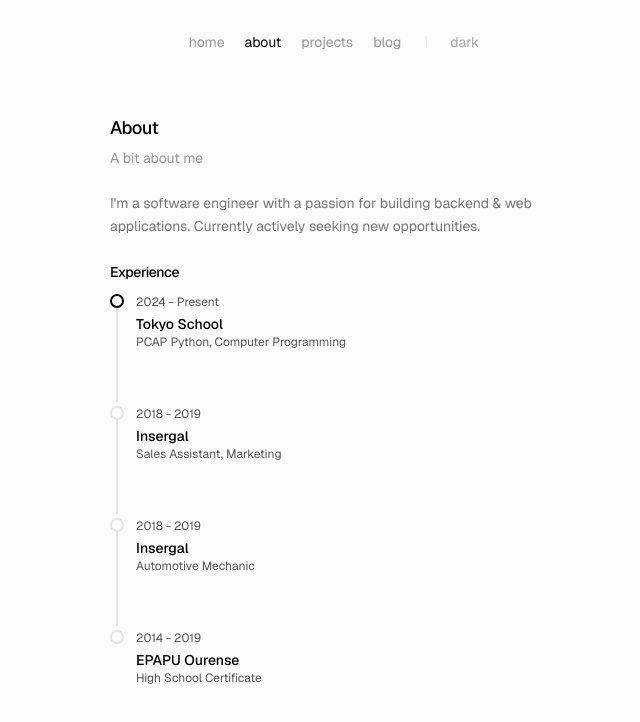
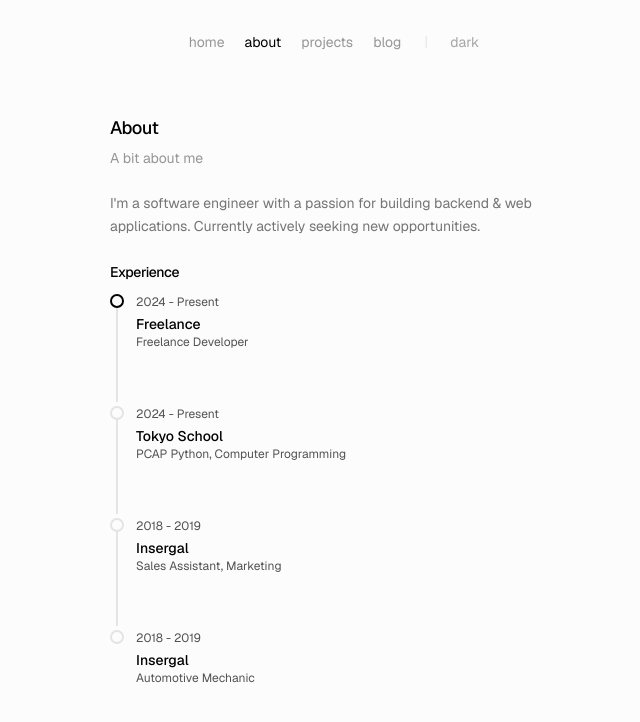
Before and after one commit to kWAYTV/portfolio, a Next.js app: page /about in a window 1280 px wide. Shown: the top 722 px of the page, without its empty margins (306-946 px from the left). Built offline with nearby package versions, Linux system fonts and the light colour scheme.

Commit message:
feat: Add new freelancing experience to About page and remove outdated entry
- Introduced a new freelancing role for the period 2024 - Present in the experience section of the About page.
- Removed the outdated high school certificate entry to streamline the experience list.

```diff
--- a/src/app/(pages)/about/page.tsx
+++ b/src/app/(pages)/about/page.tsx
@@ -15,6 +15,12 @@ import {
 
 const experience = [
   {
+    id: "freelancing-1",
+    period: "2024 - Present",
+    role: "Freelance Developer",
+    company: "Freelance",
+  },
+  {
     id: "tokyo-school",
     period: "2024 - Present",
     role: "PCAP Python, Computer Programming",
@@ -31,12 +37,6 @@ const experience = [
     period: "2018 - 2019",
     role: "Automotive Mechanic",
     company: "Insergal",
-  },
-  {
-    id: "epapu",
-    period: "2014 - 2019",
-    role: "High School Certificate",
-    company: "EPAPU Ourense",
   },
 ];
 
```
